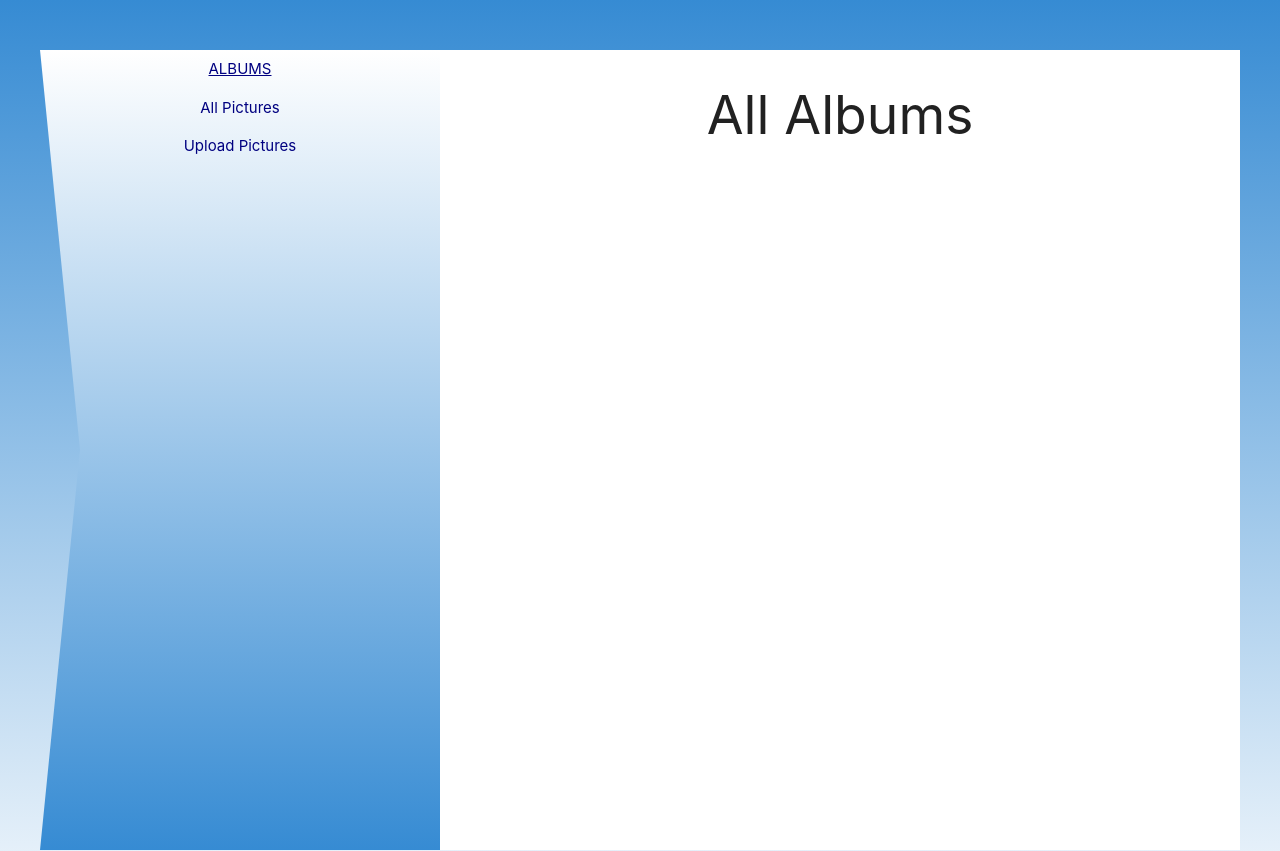
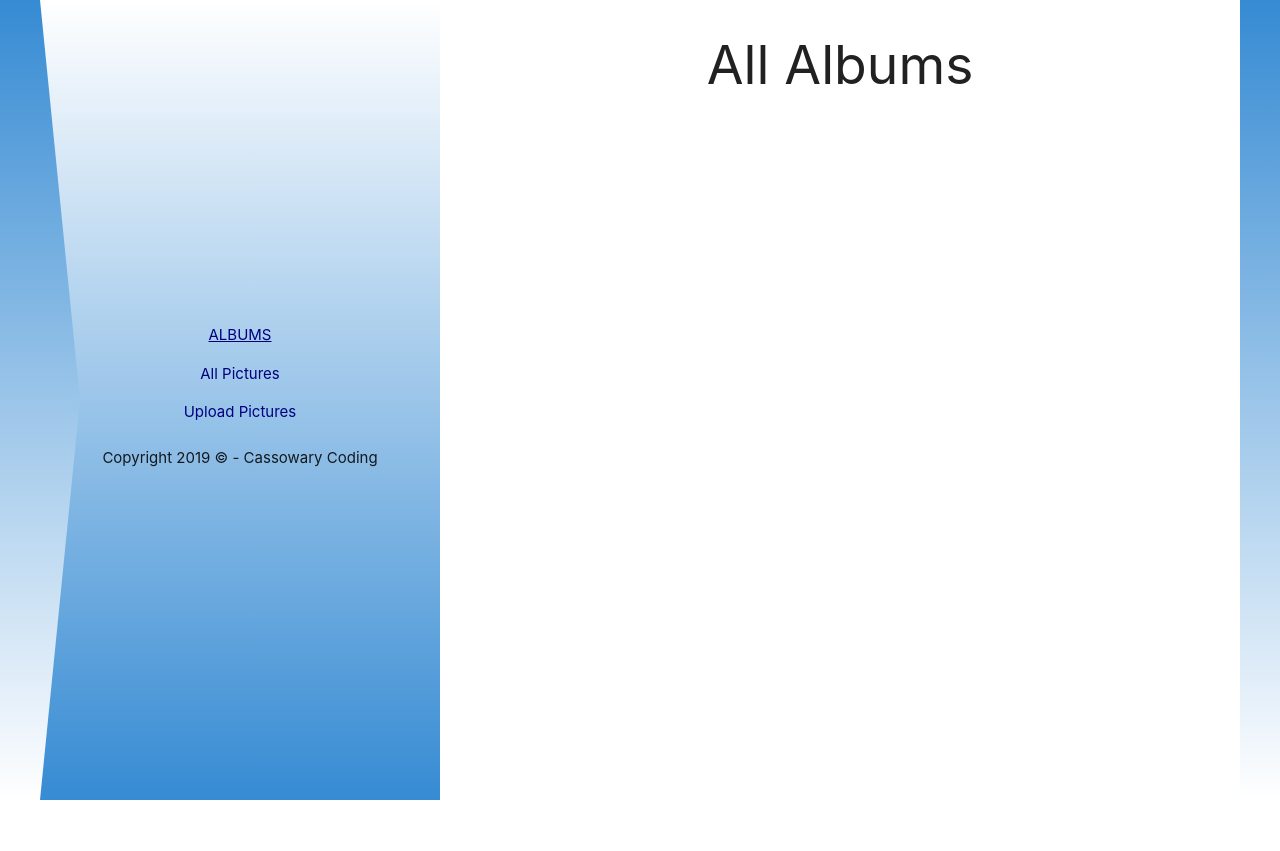
Before and after one commit to ansarkhan/ccc, a React (Create React App) app in the folder client/: page / in a window 1280 px wide. Shown: the top 851 px of the page. After the commit the page ends 800 px from the top, so only its background shows below. Built offline with nearby package versions, Linux system fonts and the light colour scheme.

Commit message:
change layout style

```diff
--- a/client/src/App.css
+++ b/client/src/App.css
@@ -1,3 +1,6 @@
+* {
+  box-sizing: border-box;
+}
 .App {
   text-align: center;
 
@@ -28,7 +31,7 @@
 .cassowaryapp{
   display: flex;
   max-width: 1200px;
-  margin: 50px auto;
+  margin: 0px auto;
 
 }
 .cassowarycomponents{
@@ -42,6 +45,9 @@
   overflow: scroll;
   height: 100vh;
 }
+.cassowarycomponents::-webkit-scrollbar {
+  width: 0 !important;
+}
 
 @keyframes App-logo-spin {
   from {
--- a/client/src/App.js
+++ b/client/src/App.js
@@ -35,7 +35,7 @@ export default class App extends Component {
         </div>
 
 
-        <Footer />
+        {/* <Footer /> */}
         </BrowserRouter>
       </div>
     );
--- a/client/src/components/SideNav/SideNav.css
+++ b/client/src/components/SideNav/SideNav.css
@@ -13,6 +13,9 @@
     text-align: center;
     width: 300px;
     clip-path: polygon(0 0, 100% 0, 100% 100%, 0 100%, 10% 50%);
+    display: flex;
+    flex-direction: column;
+    justify-content: center;
 
 
   }
--- a/client/src/components/SideNav/SideNav.js
+++ b/client/src/components/SideNav/SideNav.js
@@ -9,6 +9,7 @@ export class SideNav extends Component {
             <NavLink className="casslink" exact activeClassName="activelink" to="/">Albums</NavLink>
             <NavLink className="casslink" exact activeClassName="activelink" to="/pictures">All Pictures</NavLink>
             <NavLink className="casslink " exact activeClassName="activelink" to="/upload">Upload Pictures</NavLink>
+            <p className="side-footer">Copyright 2019 &copy; - Cassowary Coding</p>
 
 
 </div>
```
